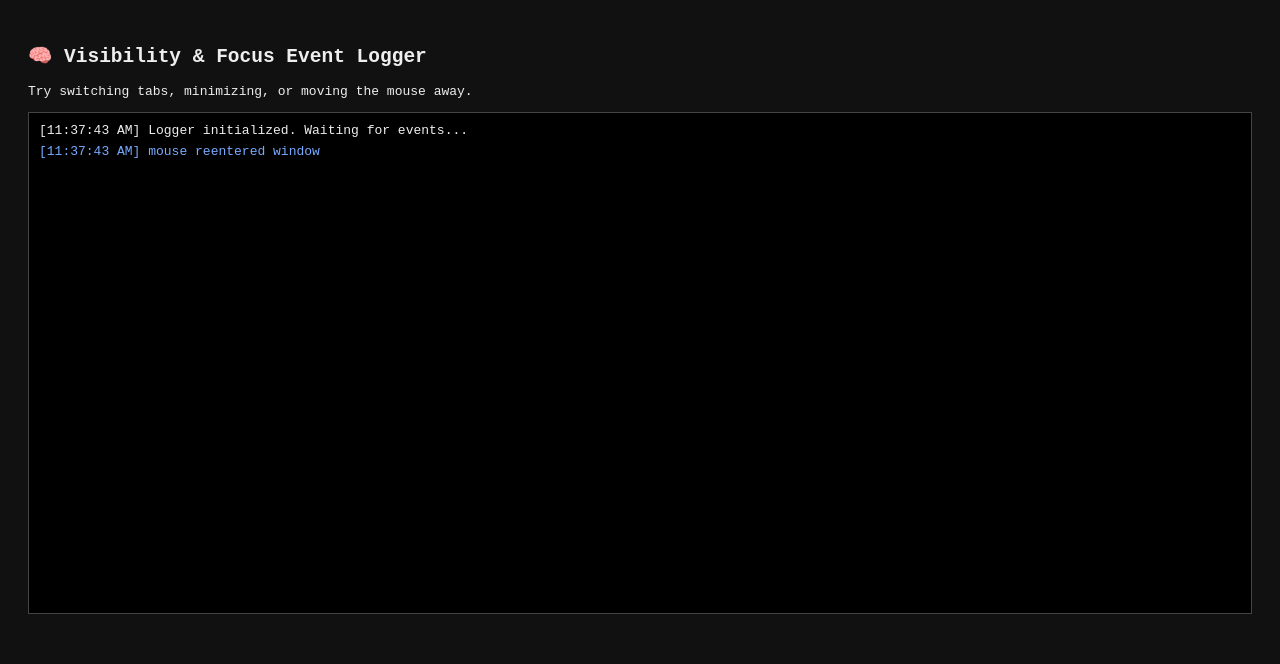
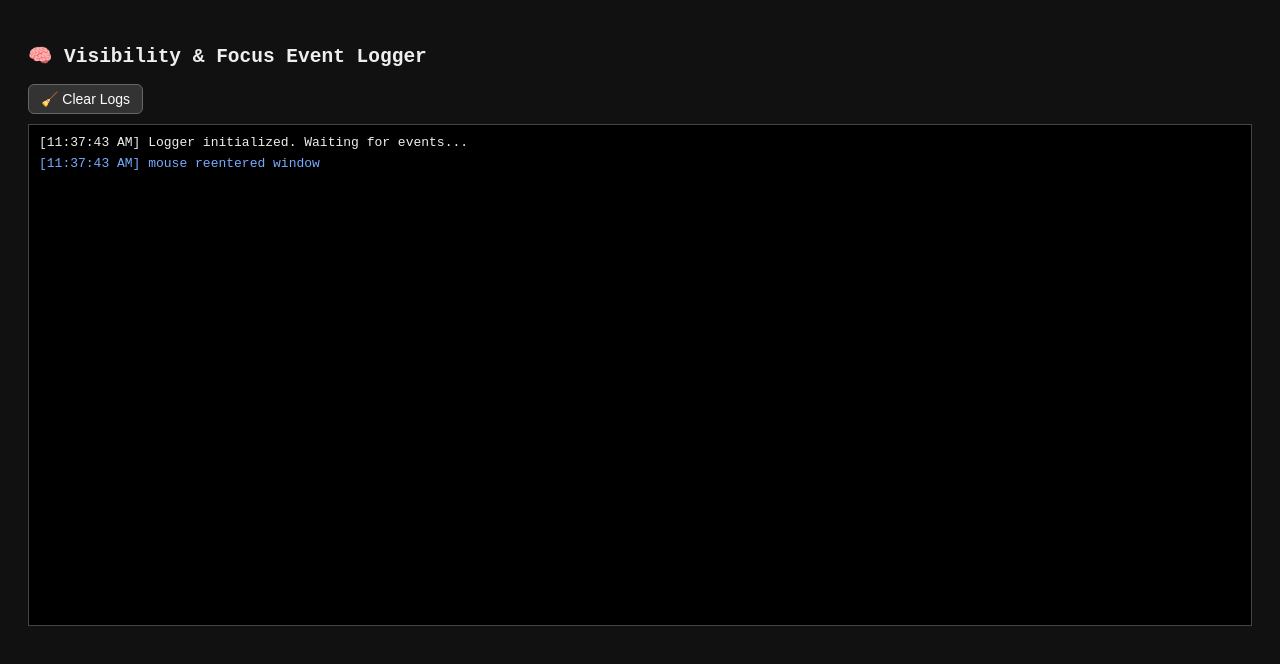
Before and after one commit to antonshpylenia/testtign, a plain HTML site: page index.html in a window 1280 px wide. Drawn offline with Linux system fonts and the light colour scheme.

Commit message:
Add clear logs button and functionality
Added a toolbar with a clear logs button and functionality to clear the log display.

```diff
--- a/index.html
+++ b/index.html
@@ -9,6 +9,21 @@
     background: #111;
     color: #eee;
     padding: 20px;
+  }
+  #toolbar {
+    margin-bottom: 10px;
+  }
+  button {
+    background: #333;
+    color: #fff;
+    border: 1px solid #666;
+    padding: 6px 12px;
+    border-radius: 6px;
+    cursor: pointer;
+    font-size: 14px;
+  }
+  button:hover {
+    background: #444;
   }
   #log {
     border: 1px solid #444;
@@ -28,11 +43,14 @@
 </head>
 <body>
   <h2>🧠 Visibility & Focus Event Logger</h2>
-  <p>Try switching tabs, minimizing, or moving the mouse away.</p>
+  <div id="toolbar">
+    <button id="clearLogs">🧹 Clear Logs</button>
+  </div>
   <div id="log"></div>
 
   <script>
     const logBox = document.getElementById('log');
+    const clearBtn = document.getElementById('clearLogs');
 
     function log(msg, cls = '') {
       const div = document.createElement('div');
@@ -42,6 +60,12 @@
       logBox.scrollTop = logBox.scrollHeight;
       console.log(msg);
     }
+
+    // Clear log button
+    clearBtn.addEventListener('click', () => {
+      logBox.innerHTML = '';
+      log('🧹 Logs cleared');
+    });
 
     // Page Visibility API
     document.addEventListener('visibilitychange', () => {
@@ -73,7 +97,7 @@
     // Before unload (user tries to close or refresh tab)
     window.addEventListener('beforeunload', e => {
       log('⚠️ beforeunload event fired (tab close/refresh attempt)', 'hidden');
-      // Uncomment to test confirmation dialog (not all browsers show it now)
+      // Uncomment to test confirmation dialog (some browsers ignore it)
       // e.preventDefault();
       // e.returnValue = '';
     });
```
